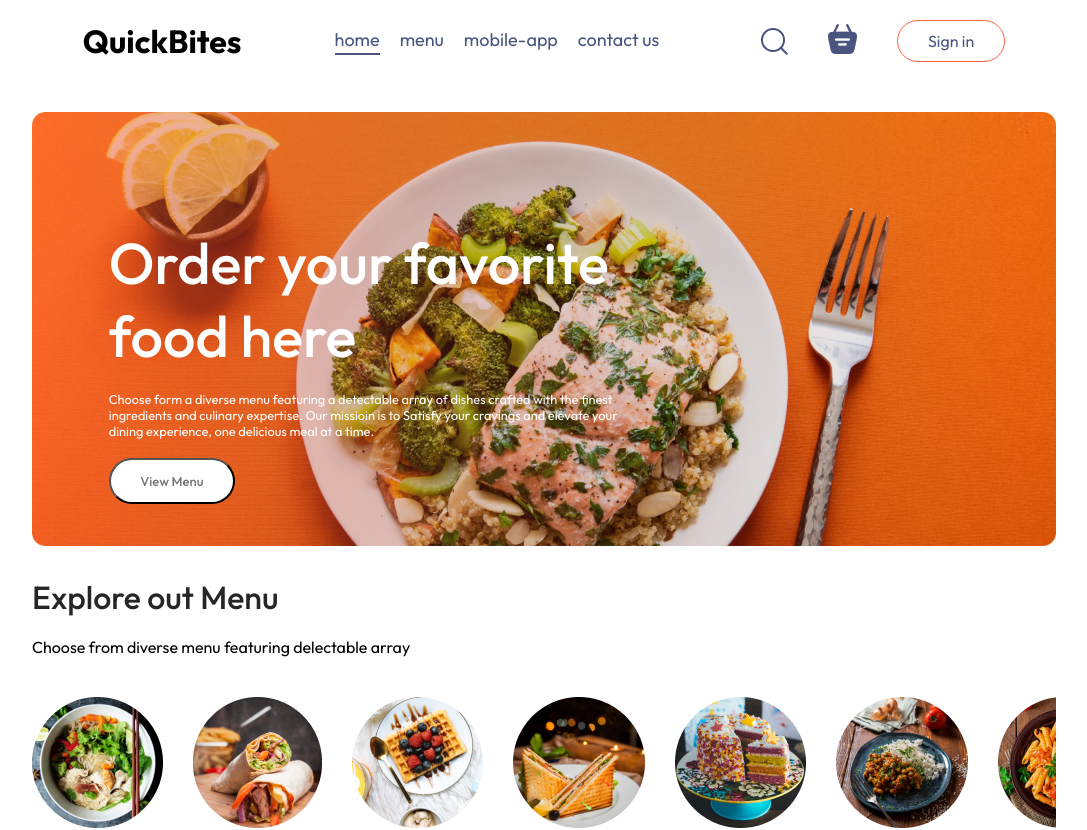
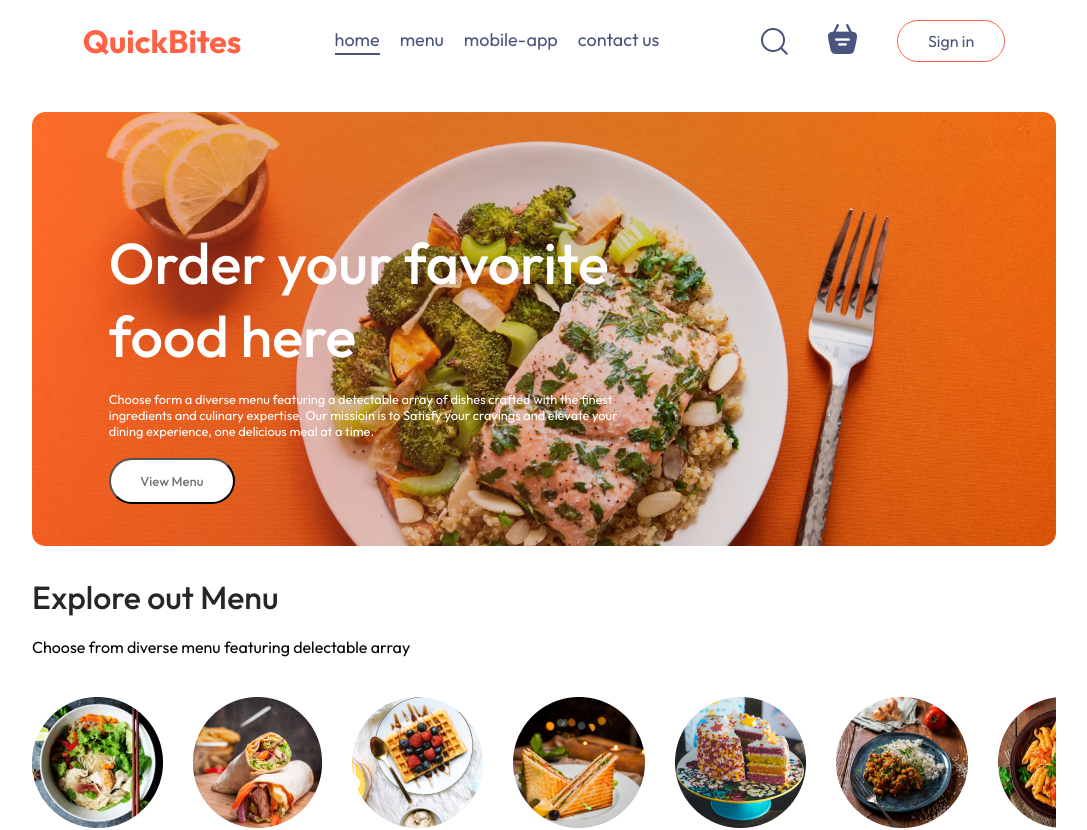
Before and after one commit to aditay0102/food_Delivery_frontend, a React (Vite) app: page / in a window 1280 px wide. Shown: the top 830 px of the page, without its empty margins (96-1183 px from the left). Built offline with nearby package versions, Linux system fonts and the light colour scheme.

Commit message:
Update Navbar.css

```diff
--- a/src/components/Navbar/Navbar.css
+++ b/src/components/Navbar/Navbar.css
@@ -7,7 +7,7 @@
 
 .navbar .logo{
     width: 150px;
-
+    color: #ff6347;
 }
 
 .navbar-menu{
```
